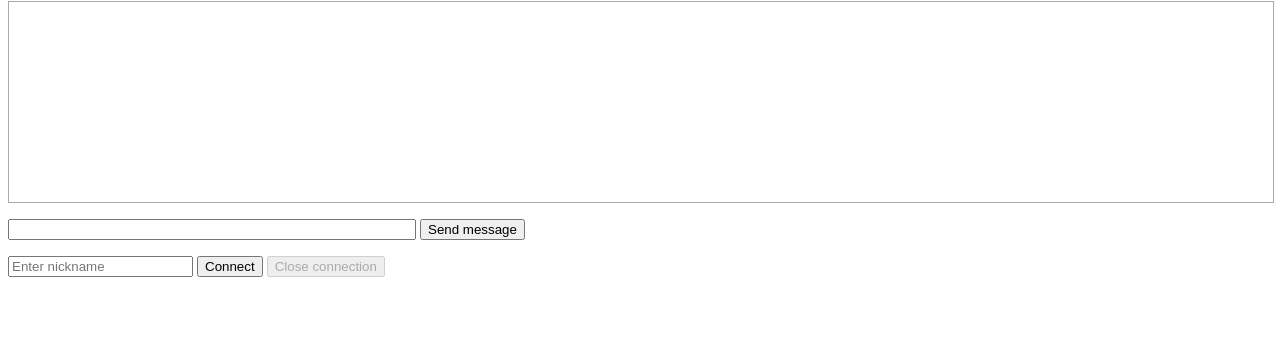
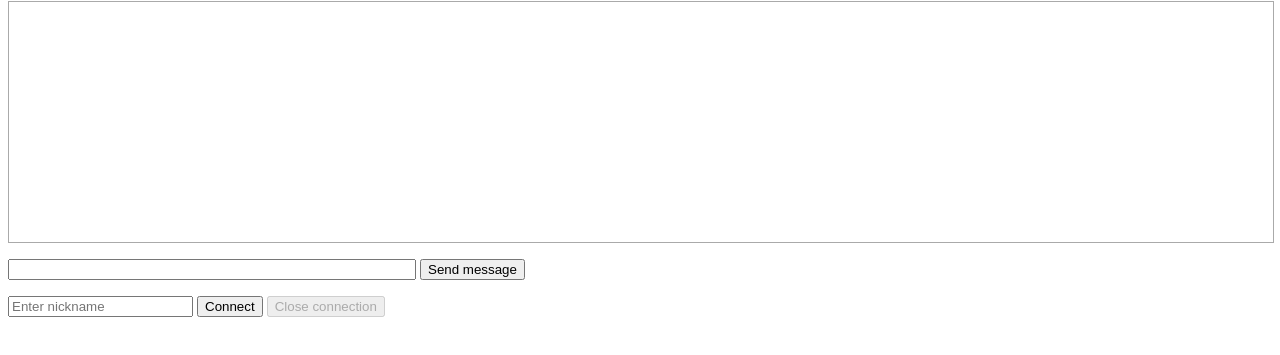
Before and after one commit to emsa16/chat-server, a website: page client/index.html in a window 1280 px wide. Shown: the part 79-434 px from the top of the page. Drawn offline with Linux system fonts and the light colour scheme.

Commit message:
Styling fixes

```diff
--- a/client/chat-client.js
+++ b/client/chat-client.js
@@ -6,8 +6,8 @@
 
     let ably;
 
-    const HOST = 'http://localhost:8888';
-    // const HOST = 'https://emsa-chat-api.netlify.app';
+    // const HOST = 'http://localhost:8888';
+    const HOST = 'https://emsa-chat-api.netlify.app';
 
     const CHANNEL = "chat";
     const ABLY_TOKEN_REQUEST_ENDPOINT = `${HOST}/api/ably-token-request`;
--- a/client/index.html
+++ b/client/index.html
@@ -13,18 +13,14 @@
         <div class="chat" id="chat">
             <div id="output" class="output"></div>
             <form id="message_form">
-                <p>
                 <input id="message" type="text">
                 <input id="send_message" type="submit" value="Send message">
-                </p>
             </form>
             <form id="connect_form">
-                <p>
                 <input id="nickname" type="text" placeholder="Enter nickname">
                 <input id="connect" type="submit" value="Connect">
                 <input id="close" type="button" value="Close connection" disabled="">
                 <span id="status"></span>
-                </p>
             </form>
         </div>
     </main>
--- a/client/style.css
+++ b/client/style.css
@@ -1,10 +1,14 @@
+form {
+    margin: 1rem 0;
+}
+
 #message {
-    width: 30em;
+    width: 25rem;
 }
 
 .output {
     width: 100%;
-    height: 200px;
+    height: 15rem;
     background-color: #fff;
     border: 1px solid #aaa;
     overflow: scroll;
```
Lines whose indentation alone changed are shown as unchanged.
